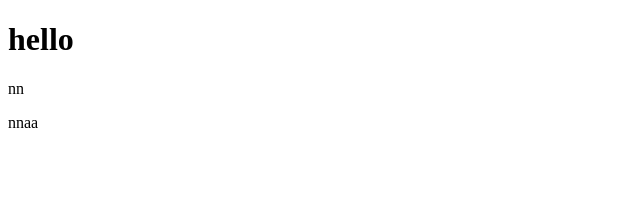
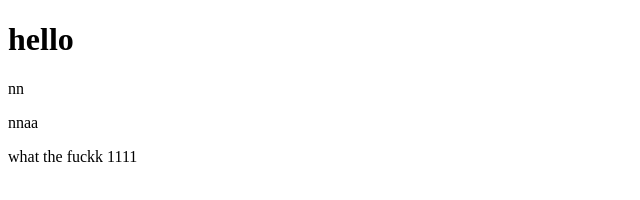
Before and after one commit to ilovezy/testGit, a plain HTML site: page index.html in a window 1280 px wide. Shown: the whole page, without its empty margins (0-640 px from the left). Drawn offline with Linux system fonts and the light colour scheme.

Commit message:
change fea

```diff
--- a/index.html
+++ b/index.html
@@ -11,5 +11,7 @@
   <h1>hello</h1>
   <p>nn</p>  <p>nnaa</p>
 
+  what the fuckk 1111
+
 </body>
 </html>
```
